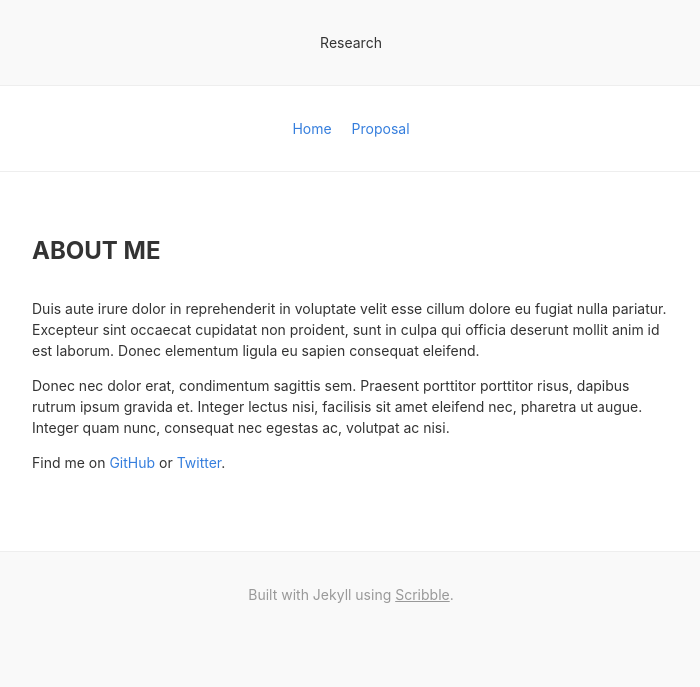
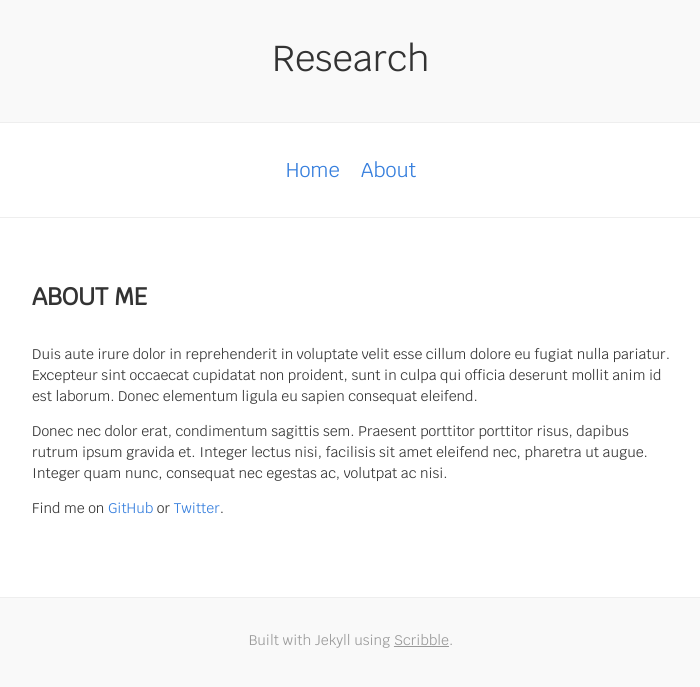
Before and after one commit to hiemilylo/research, a Jekyll site: the page built from proposal.md, in a window 1280 px wide. Shown: the top 687 px of the page, without its empty margins (289-989 px from the left). Built offline with Jekyll 4.4.1, drawn with Linux system fonts in a browser that asks for light colours; nearby versions of some CDN libraries.

Commit message:
Updated style sheets, proposal initial post

```diff
--- a/CNAME
+++ /dev/null
@@ -1 +0,0 @@
-scribble.muan.co
--- a/_config.yml
+++ b/_config.yml
@@ -1,7 +1,7 @@
 # ----------- CONFIGURABLE START -----------
 title:            "Research"
 description:      ""
-url:              http://hiemilylo.github.io/research # Site url, without a slash at the end.
+url:              https://hiemilylo.github.io/research # Site url, without a slash at the end.
 signoff:          "Emily" # Your name
 facebook_appid:   # APP ID for like button, remove from /_includes/share.html if unwanted.
 google_analytics: # Set tracking, remove from /javascripts/basic.js if unwanted.
@@ -11,8 +11,8 @@ links:
   - name:         Home
     url:          /
     external:     false
-  - name:         Proposal
-    url:          /proposal
+  - name:         About
+    url:          /about
     external:     false
 # ------------ CONFIGURABLE END ------------
 
--- a/_layouts/default.html
+++ b/_layouts/default.html
@@ -10,12 +10,12 @@
   </head>
   <body class="lh-copy dark-gray pa0 f6 sans-serif bg-super-white">
     <header class="tc mt4">
-      <p class="large">{{ site.title }}</p>
+      <p class="nice-font large">{{ site.title }}</p>
     </header>
     <div class="mw7 bg-white mt4 mb3 center br2-ns bt bb ba-ns b--light-gray">
       <nav class="bb b--light-gray pv4 tc" aria-label="Main">
         {% for link in site.links %}
-          <a class="link blue hover-mid-gray mh2 pv1"
+          <a class="medium nice-font link blue hover-mid-gray mh2 pv1"
              href="{% unless link.external %}{{ site.url }}{% endunless %}{{ link.url }}">
              {{ link.name }}
            </a>
@@ -25,8 +25,8 @@
       <main class="tl f6 relative pa4 pa5-ns overflow-hidden">
         {% if page.title %}
           <div class="mb4">
-            {% if page.date %}<div class="fw600 light-silver mt1">{{ page.date | date_to_string }}</div>{% endif %}
-            <h1 class="ttu f3 mt0 lh-title cb mb2">
+            {% if page.date %}<div class="nice-font fw600 light-silver mt1">{{ page.date | date_to_string }}</div>{% endif %}
+            <h1 class="nice-font ttu f3 mt0 lh-title cb mb2">
               {% if is_post %}
               {% endif %}
               {{ page.title }}
@@ -38,14 +38,14 @@
             {% endif %}
           </div>
         {% endif %}
-        <div class="markdown-body">
+        <div class="nice-font markdown-body">
           {{ content }}
         </div>
         {% if is_post %}{% include signoff.html %}{% endif %}
       </main>
       {% if is_post %}{% include pagination.html %}{% endif %}
     </div>
-    <footer class="mw7 center tc pt3 pb4 silver">
+    <footer class="nice-font mw7 center tc pt3 pb4 silver">
       Built with Jekyll using <a href="http://github.com/muan/scribble" class="silver hover-blue pv1">Scribble</a>.
     </footer>
   </body>
--- a/stylesheets/style.css
+++ b/stylesheets/style.css
@@ -3,6 +3,18 @@
 .bg-super-white { background: #f9f9f9; }
 .top-50 { top: 50% }
 .link:hover { background: url(/images/line.png) repeat-x left bottom; }
+
+.large {
+  font-size: 36px;
+}
+
+.medium {
+  font-size: 20px;
+}
+
+.nice-font {
+  font-family: 'Krub', sans-serif;
+}
 
 /* Markdown styles */
 .markdown-body a {
```
Also changed, not shown: _posts/2018-11-02-proposal.md (added, +10 -0 lines), _posts/placeholder.md (renamed from _posts/2013-05-06-more-post.md, +1 -3 lines), about.md (added, +7 -0 lines), 1 other file.
